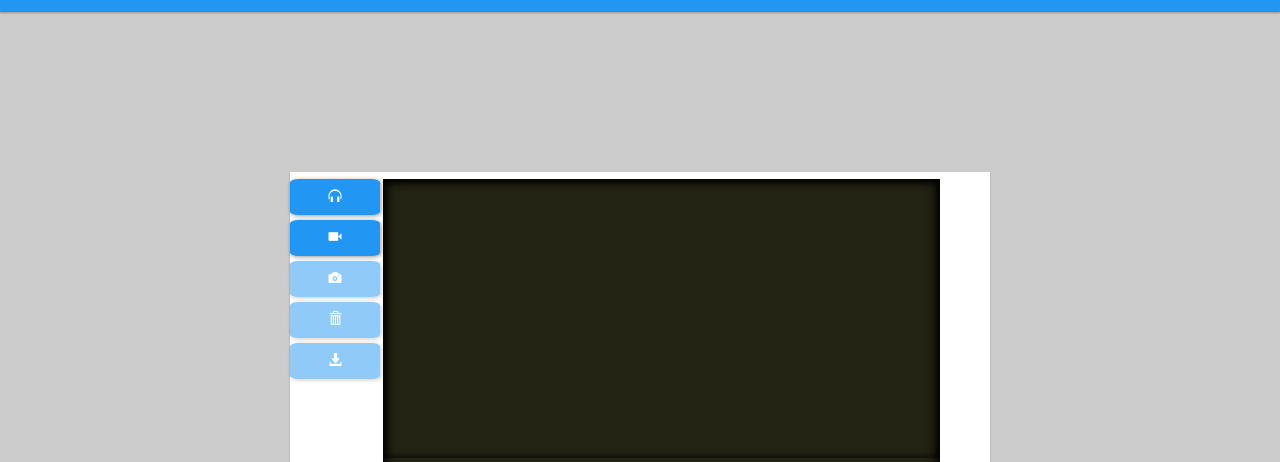
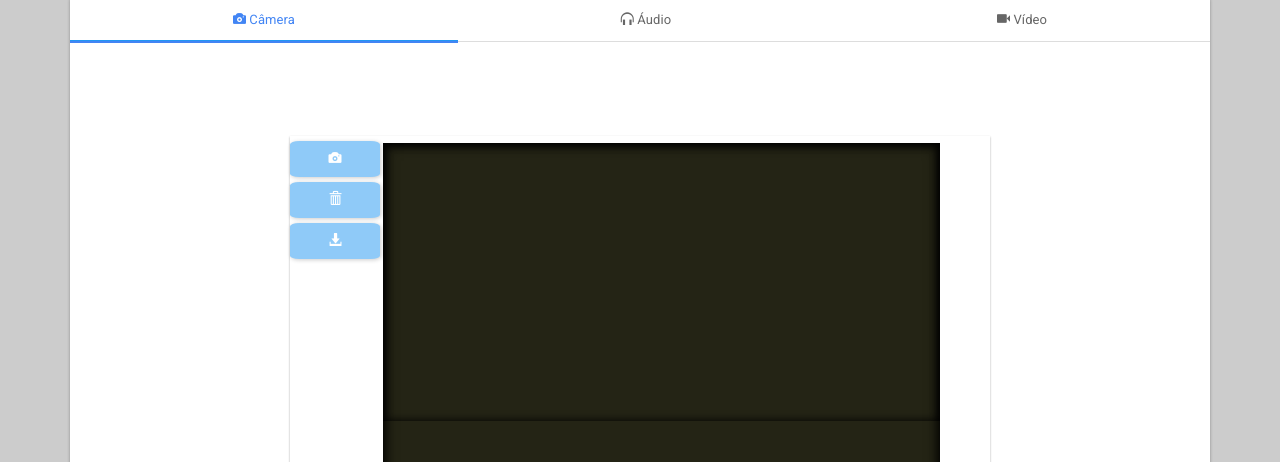
Before and after one commit to robsonfgomes/laboratorio-de-midias, a plain HTML site: page index.html in a window 1280 px wide. Shown: the part 52-514 px from the top of the page. Drawn offline with Linux system fonts and the light colour scheme.

Commit message:
Divisão do layout do projeto em "tabs".

```diff
--- a/index.html
+++ b/index.html
@@ -8,9 +8,10 @@
 	<!--Bootstrap.css -->
 	<link rel="stylesheet" href="assets/bootstrap/css/bootstrap.min.css" />
 	<link rel="stylesheet" href="assets/bootstrap/css/bootstrap-theme-papper.css" />
+
 </head>
 <body>
-	<nav class="navbar navbar-inverse navbar-static-top">
+<!--nav class="navbar navbar-inverse navbar-static-top">
 	<div class="container-fluid">
 	<div class="navbar-header">
 		<button type="button" class="navbar-toggle collapsed" data-toggle="collapse" data-target="#bs-example-navbar-collapse-2">
@@ -24,16 +25,23 @@
 	</div>
 </nav><!-- fim da navbar -->
 
+<!--Inicio das tabs-->
+<div class="container">
+	<div class="row">
+		<div class="col-lg-12 col-md-12">
+			<!-- Nav tabs -->
+			<div class="card">
+				<ul class="nav nav-tabs nav-justified" role="tablist">
+					<li role="presentation" class="active"><a href="#home" aria-controls="home" role="tab" data-toggle="tab"><span class="glyphicon glyphicon-camera" aria-hidden="true"></span> Câmera</a></li>
+					<li role="presentation"><a href="#profile" aria-controls="profile" role="tab" data-toggle="tab"><span class="glyphicon glyphicon-headphones" aria-hidden="true"></span> Áudio</a></li>
+					<li role="presentation"><a href="#messages" aria-controls="messages" role="tab" data-toggle="tab"><span class="glyphicon glyphicon-facetime-video" aria-hidden="true"></span> Vídeo</a></li>
+				</ul>
+
+				<!-- Tab panes -->
+				<div class="tab-content">
+					<div role="tabpanel" class="tab-pane active" id="home" style="height: 500px;">
 						<div class="wrapper">
 							<div class="controles">
-			<a href="#" class="btn btn-primary btn-block" style="margin-top: 7px; border-radius: 10%;">
-				<span class="glyphicon glyphicon-headphones" aria-hidden="true"></span>
-			</a>
-
-			<a href="#" class="btn btn-primary btn-block" style="margin-top: 5px; border-radius: 10%;">
-				<span class="glyphicon glyphicon-facetime-video" aria-hidden="true"></span>
-			</a>
-
 								<a href="#" class="btn btn-primary btn-block controle-gatilho controle-botao controle-botao-disabled" style="margin-top: 5px; border-radius: 10%;">
 									<span class="glyphicon glyphicon-camera" aria-hidden="true"></span>
 								</a>
@@ -61,10 +69,32 @@
 							</div>
 							<canvas style="display:none"></canvas>
 						</div>
+					</div>
+					<div role="tabpanel" class="tab-pane" id="profile" style="height: 500px;">
+						<center>
+						 	<h1 class="glyphicon glyphicon-thumbs-up" style="font-size:14em;color:#55518a"></h1>
+							  <h2 style="margin-top: 0;color:#55518a">Em construção...</h2>
+						</center>
+					</div>
+					<div role="tabpanel" class="tab-pane" id="messages" style="height: 500px;">
+						<center>
+						 	<h1 class="glyphicon glyphicon-thumbs-up" style="font-size:14em;color:#55518a"></h1>
+							 <h2 style="margin-top: 0;color:#55518a">Em construção...</h2>
+						 </center>
+					</div>
+				</div>
+			</div>
+		</div>
+	</div>
+</div>
+<!--Fim das tabs-->
+
 <script src="assets/js/jquery.min.js"></script>
 <script src="assets/js/webpix.js"></script>
-
 <!--Bootstrap.js -->
 <script src="assets/bootstrap/js/bootstrap.min.js"></script>
+<script>
+
+</script>
 </body>
 </html>
--- a/styles/main.css
+++ b/styles/main.css
@@ -20,7 +20,7 @@ body {
 	position: absolute;
 	top: 55%;
 	left: 50%;
-	margin-top: -216px;
+	margin-top: -200px;
 	margin-left: -350px;
 	width: 700px;
 	height: 432px;
@@ -117,3 +117,18 @@ video {
 .controle-botao-disabled {
 	opacity: 0.5;
 }
+
+/* css of tabs
+-----------------------*/
+.nav-tabs { border-bottom: 2px solid #DDD; }
+.nav-tabs > li.active > a, .nav-tabs > li.active > a:focus, .nav-tabs > li.active > a:hover { border-width: 0; }
+.nav-tabs > li > a { border: none; color: #666; }
+.nav-tabs > li.active > a, .nav-tabs > li > a:hover { border: none; color: #4285F4 !important; background: transparent; }
+.nav-tabs > li > a::after { content: ""; background: #4285F4; height: 2px; position: absolute; width: 100%; left: 0px; bottom: -1px; transition: all 250ms ease 0s; transform: scale(0); }
+.nav-tabs > li.active > a::after, .nav-tabs > li:hover > a::after { transform: scale(1); }
+.tab-nav > li > a::after { background: #21527d none repeat scroll 0% 0%; color: #fff; }
+.tab-pane { padding: 15px 0; }
+.tab-content{padding:20px}
+
+.card {background: #FFF none repeat scroll 0% 0%; box-shadow: 0px 1px 3px rgba(0, 0, 0, 0.3); margin-bottom: 30px; }
+body{ background: #EDECEC; padding:50px}
```
Lines whose indentation alone changed are shown as unchanged.
